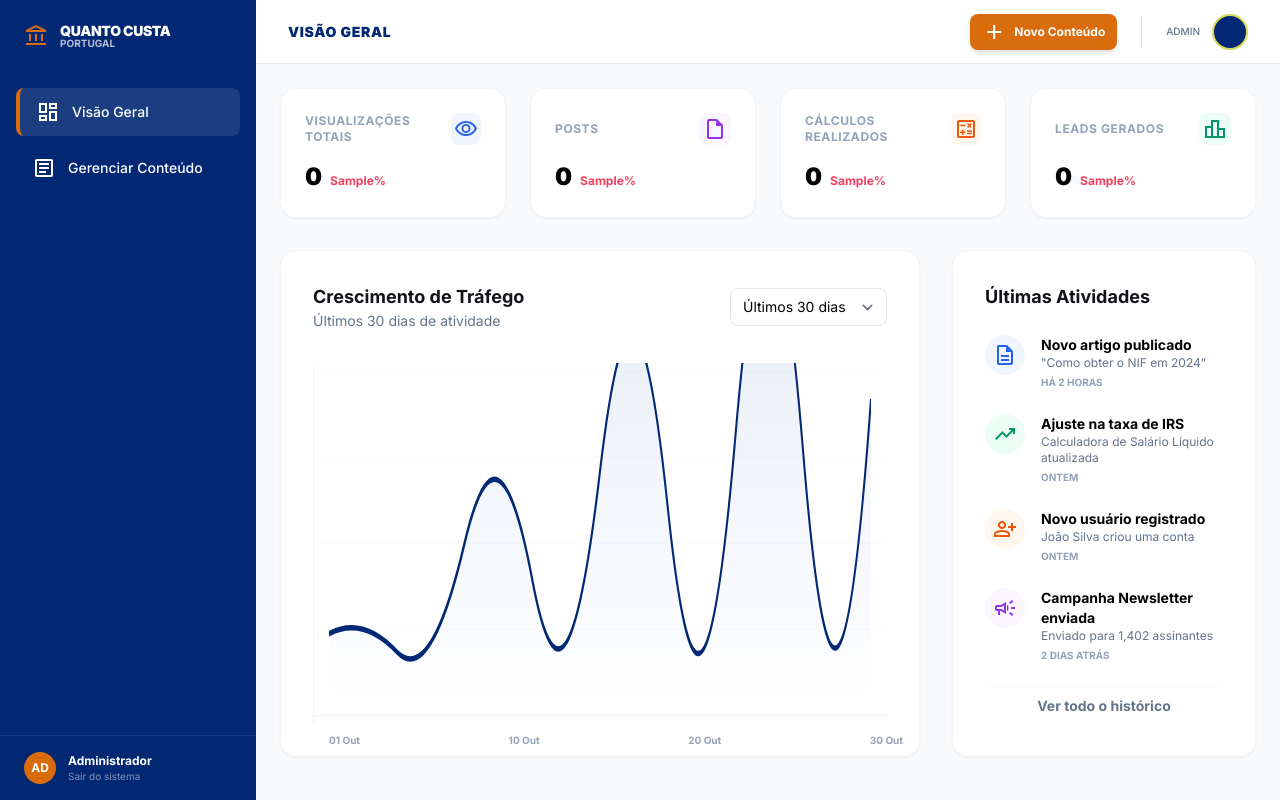
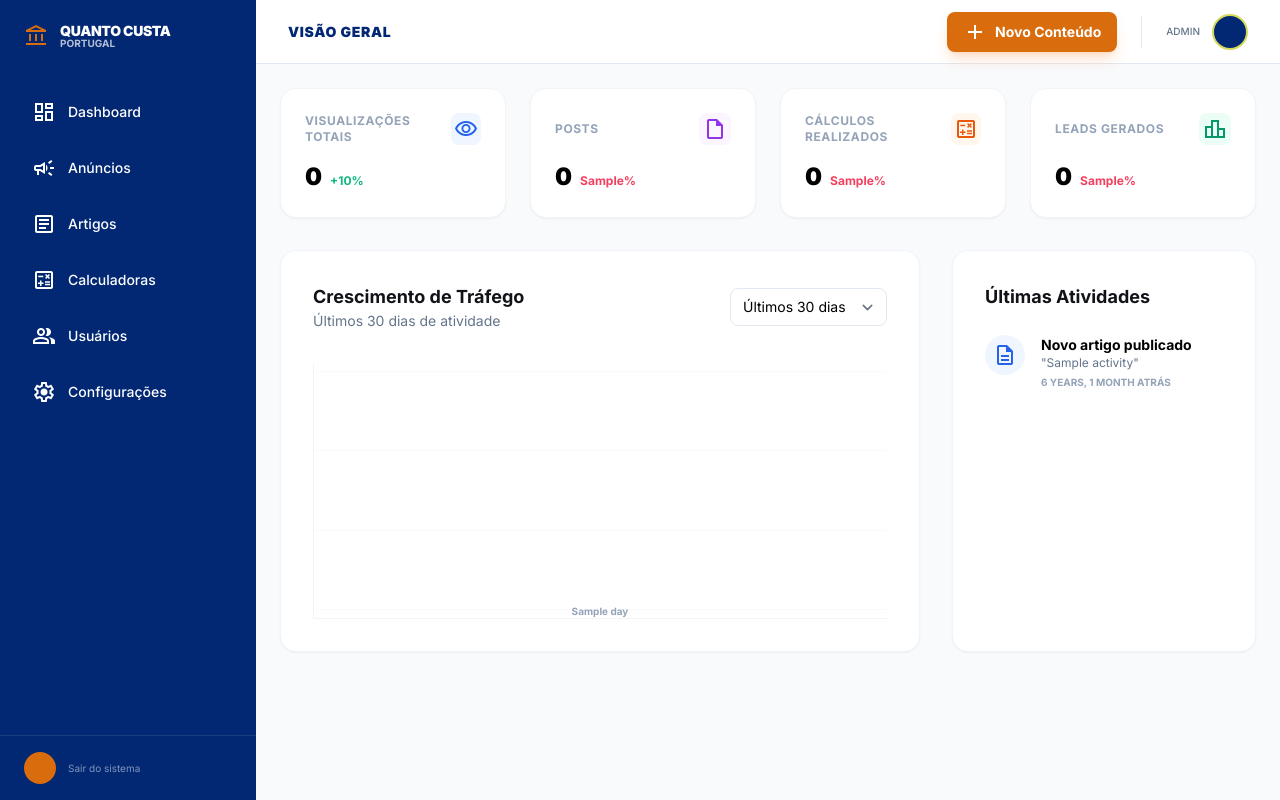
Before and after one commit to brunolagaris/blog_quanto_custa_portugal, a Django app: template dashboard/templates/dashboard/index.html in a window 1280 px wide. Run offline with Django 5.2, Linux system fonts and the light colour scheme; the template is opened without the code that fills it: most values are stand-ins (such as "Sample title", 1, 10 or a date in 2020); some libraries are stand-ins or nearby versions.

Commit message:
feat: implement dynamic dashboard metrics, growth logic and bar chart

```diff
--- a/dashboard/templates/dashboard/index.html
+++ b/dashboard/templates/dashboard/index.html
@@ -14,8 +14,8 @@
         <div class="flex items-end gap-2 mt-2">
             <span class="text-2xl font-black">{{ total_views|default:"0" }}</span>
             <span
-                class="text-xs font-bold {% if viws_growth >= 0 %}text-emerald-500{% else %}text-rose-500{% endif %} mb-1 flex items-center">
-                {% if viws_growth >= 0 %}+{% endif %}{{ viws_growth }}%
+                class="text-xs font-bold {% if views_growth >= 0 %}text-emerald-500{% else %}text-rose-500{% endif %} mb-1 flex items-center">
+                {% if views_growth >= 0 %}+{% endif %}{{ views_growth }}%
             </span>
         </div>
     </div>
@@ -79,37 +79,36 @@
             </select>
         </div>
         <div class="flex-grow flex items-end gap-2 h-64 w-full px-4 relative">
-            <div class="absolute inset-0 flex flex-col justify-between py-2 border-l border-slate-100">
+            <div
+                class="absolute inset-0 flex flex-col justify-between py-2 border-l border-b border-slate-100 pointer-events-none">
                 <div class="w-full border-t border-slate-50"></div>
                 <div class="w-full border-t border-slate-50"></div>
                 <div class="w-full border-t border-slate-50"></div>
                 <div class="w-full border-t border-slate-50"></div>
-                <div class="w-full border-t border-slate-100"></div>
             </div>
-            <svg class="absolute inset-0 w-full h-full px-4" preserveAspectRatio="none" viewBox="0 0 800 200">
-                <path d="M0,150 Q50,140 100,160 T200,100 T300,120 T400,60 T500,80 T600,40 T700,50 T800,20" fill="none"
-                    stroke="#022873" stroke-width="3"></path>
-                <path
-                    d="M0,150 Q50,140 100,160 T200,100 T300,120 T400,60 T500,80 T600,40 T700,50 T800,20 L800,200 L0,200 Z"
-                    fill="url(#gradient)" opacity="0.1"></path>
-                <defs>
-                    <linearGradient id="gradient" x1="0%" x2="0%" y1="0%" y2="100%">
-                        <stop offset="0%" style="stop-color:#022873;stop-opacity:1"></stop>
-                        <stop offset="100%" style="stop-color:oklch(54.6% 0.245 262.881);stop-opacity:0"></stop>
-                    </linearGradient>
-                </defs>
-            </svg>
-            <div class="w-full flex justify-between mt-4 text-[10px] font-bold text-slate-400 absolute -bottom-6">
-                <span>01 Out</span>
-                <span>10 Out</span>
-                <span>20 Out</span>
-                <span>30 Out</span>
+
+            <div class="flex-1 flex items-end justify-between gap-2 h-full relative z-10">
+                {% for item in chart_data %}
+                <div class="flex-1 flex flex-col items-center gap-2 group h-full justify-end">
+                    <div
+                        class="opacity-0 group-hover:opacity-100 transition-opacity bg-dash-blue text-white text-[10px] py-1 px-2 rounded mb-1">
+                        {{ item.value }}%
+                    </div>
+                    <div style="height: {{ item.value }}%;"
+                        class="w-full max-w-[40px] bg-dash-blue/20 group-hover:bg-dash-orange rounded-t-sm transition-all duration-500">
+                    </div>
+                    <span class="text-[10px] font-bold text-slate-400 mt-2">{{ item.day }}</span>
+                </div>
+                {% endfor %}
             </div>
+
+
         </div>
     </div>
     <div class="bg-white p-8 rounded-2xl border border-slate-100 shadow-sm">
         <h3 class="text-lg font-bold text-[#111318] mb-6">Últimas Atividades</h3>
         <div class="space-y-6">
+            {% for activity in latest_activities %}
             <div class="flex gap-4">
                 <div
                     class="size-10 rounded-full bg-blue-50 flex items-center justify-center text-blue-600 flex-shrink-0">
@@ -117,47 +116,15 @@
                 </div>
                 <div class="flex flex-col">
                     <span class="text-sm font-bold">Novo artigo publicado</span>
-                    <span class="text-xs text-slate-500">"Como obter o NIF em 2024"</span>
-                    <span class="text-[10px] text-slate-400 mt-1 uppercase font-bold">Há 2 horas</span>
+                    <span class="text-xs text-slate-500">"{{ activity.title }}"</span>
+                    <span class="text-[10px] text-slate-400 mt-1 uppercase font-bold">
+                        {{ activity.created_at|timesince }} atrás
+                    </span>
                 </div>
             </div>
-            <div class="flex gap-4">
-                <div
-                    class="size-10 rounded-full bg-emerald-50 flex items-center justify-center text-emerald-600 flex-shrink-0">
-                    <span class="material-symbols-outlined !text-20px">trending_up</span>
-                </div>
-                <div class="flex flex-col">
-                    <span class="text-sm font-bold">Ajuste na taxa de IRS</span>
-                    <span class="text-xs text-slate-500">Calculadora de Salário Líquido atualizada</span>
-                    <span class="text-[10px] text-slate-400 mt-1 uppercase font-bold">Ontem</span>
-                </div>
-            </div>
-            <div class="flex gap-4">
-                <div
-                    class="size-10 rounded-full bg-orange-50 flex items-center justify-center text-orange-600 flex-shrink-0">
-                    <span class="material-symbols-outlined !text-20px">person_add</span>
-                </div>
-                <div class="flex flex-col">
-                    <span class="text-sm font-bold">Novo usuário registrado</span>
-                    <span class="text-xs text-slate-500">João Silva criou uma conta</span>
-                    <span class="text-[10px] text-slate-400 mt-1 uppercase font-bold">Ontem</span>
-                </div>
-            </div>
-            <div class="flex gap-4">
-                <div
-                    class="size-10 rounded-full bg-purple-50 flex items-center justify-center text-purple-600 flex-shrink-0">
-                    <span class="material-symbols-outlined !text-20px">campaign</span>
-                </div>
-                <div class="flex flex-col">
-                    <span class="text-sm font-bold">Campanha Newsletter enviada</span>
-                    <span class="text-xs text-slate-500">Enviado para 1,402 assinantes</span>
-                    <span class="text-[10px] text-slate-400 mt-1 uppercase font-bold">2 dias atrás</span>
-                </div>
-            </div>
-            <button
-                class="w-full py-2 text-sm font-bold text-slate-500 hover:text-[var(--accent-primary)] transition-colors text-center border-t border-slate-50 mt-4">
-                Ver todo o histórico
-            </button>
+            {% empty %}
+            <p class="text-sm text-slate-500 text-center py-4">Nenhuma atividade recente.</p>
+            {% endfor %}
         </div>
     </div>
 </div>
--- a/dashboard/templates/dashboard/partials/_header.html
+++ b/dashboard/templates/dashboard/partials/_header.html
@@ -6,17 +6,19 @@
     </div>
 
     <div class="flex items-center gap-6">
-        <button class="bg-dash-orange text-white px-3 py-1.5 rounded-lg text-xs font-bold flex items-center gap-2 shadow-md hover:brightness-110 transition-all">
-            <span class="material-symbols-outlined !text-16px">add</span>
-            <span class="hidden sm:inline">Novo Conteúdo</span>
-        </button>
+        <a href="{% url 'articles_index' %}"
+            class="bg-dash-orange text-white px-4 py-2 rounded-lg text-sm font-bold flex items-center gap-2 shadow-lg shadow-orange-500/20 hover:scale-105 transition-all">
+            <span class="material-symbols-outlined !text-18px">add</span>
+            Novo Conteúdo
+        </a>
         <div class="h-8 w-[1px] bg-slate-200"></div>
         <div class="flex items-center gap-3">
             <div class="text-right hidden sm:block">
                 <p class="text-xs font-bold text-dash-blue leading-none">{{ user.username }}</p>
                 <p class="text-[10px] text-slate-500 uppercase font-medium">Admin</p>
             </div>
-            <div class="size-9 rounded-full bg-dash-blue border-2 border-dash-yellow flex items-center justify-center text-white text-xs font-black">
+            <div
+                class="size-9 rounded-full bg-dash-blue border-2 border-dash-yellow flex items-center justify-center text-white text-xs font-black">
                 {{ user.username|slice:":2"|upper }}
             </div>
         </div>
--- a/dashboard/templates/dashboard/partials/_sidebar.html
+++ b/dashboard/templates/dashboard/partials/_sidebar.html
@@ -8,23 +8,49 @@
     </div>
 
     <nav class="flex-1 px-4 space-y-2 mt-4">
-        <a href="#" class="sidebar-link active flex items-center gap-3 px-4 py-3 rounded-lg transition-all">
+        <a href="{% url 'dashboard_index' %}" class="sidebar-link {% if request.resolver_match.url_name == 'dashboard_index' %}active{% endif %} flex items-center gap-3 px-4 py-3 rounded-lg hover:bg-white/10 transition-all">
             <span class="material-symbols-outlined !text-20px">dashboard</span>
-            <span class="text-sm font-medium">Visão Geral</span>
+            <span class="text-sm font-medium">Dashboard</span>
         </a>
-        <a href="#" class="sidebar-link flex items-center gap-3 px-4 py-3 rounded-lg hover:bg-white/10 transition-all">
+
+        <a href="{% url 'ads_index' %}" class="sidebar-link flex items-center gap-3 px-4 py-3 rounded-lg hover:bg-white/10 transition-all">
+            <span class="material-symbols-outlined !text-20px">campaign</span>
+            <span class="text-sm font-medium">Anúncios</span>
+        </a>
+
+        <a href="{% url 'articles_index' %}" class="sidebar-link flex items-center gap-3 px-4 py-3 rounded-lg hover:bg-white/10 transition-all">
             <span class="material-symbols-outlined !text-20px">article</span>
-            <span class="text-sm font-medium">Gerenciar Conteúdo</span>
+            <span class="text-sm font-medium">Artigos</span>
+        </a>
+
+        <a href="{% url 'calculators_index' %}" class="sidebar-link flex items-center gap-3 px-4 py-3 rounded-lg hover:bg-white/10 transition-all">
+            <span class="material-symbols-outlined !text-20px">calculate</span>
+            <span class="text-sm font-medium">Calculadoras</span>
+        </a>
+
+        <a href="{% url 'users_index' %}" class="sidebar-link flex items-center gap-3 px-4 py-3 rounded-lg hover:bg-white/10 transition-all">
+            <span class="material-symbols-outlined !text-20px">group</span>
+            <span class="text-sm font-medium">Usuários</span>
+        </a>
+
+        <a href="{% url 'settings_index' %}" class="sidebar-link flex items-center gap-3 px-4 py-3 rounded-lg hover:bg-white/10 transition-all">
+            <span class="material-symbols-outlined !text-20px">settings</span>
+            <span class="text-sm font-medium">Configurações</span>
         </a>
     </nav>
 
     <div class="p-4 border-t border-white/10">
-        <div class="flex items-center gap-3 px-2">
-            <div class="size-8 rounded-full bg-dash-orange flex items-center justify-center font-bold text-xs">AD</div>
-            <div class="flex flex-col overflow-hidden">
-                <span class="text-xs font-bold truncate">Administrador</span>
-                <span class="text-[10px] opacity-50 truncate">Sair do sistema</span>
-            </div>
-        </div>
+        <form action="{% url 'admin:logout' %}" method="post">
+            {% csrf_token %}
+            <button type="submit" class="flex items-center gap-3 px-2 w-full hover:opacity-80 transition-opacity">
+                <div class="size-8 rounded-full bg-dash-orange flex items-center justify-center font-bold text-xs">
+                    {{ user.username|slice:":2"|upper }}
+                </div>
+                <div class="flex flex-col overflow-hidden text-left">
+                    <span class="text-xs font-bold truncate">{{ user.username }}</span>
+                    <span class="text-[10px] opacity-50 truncate">Sair do sistema</span>
+                </div>
+            </button>
+        </form>
     </div>
 </aside>
```
Also changed, not shown: dashboard/urls.py (+6 -1 lines), dashboard/views.py (+15 -1 lines).
